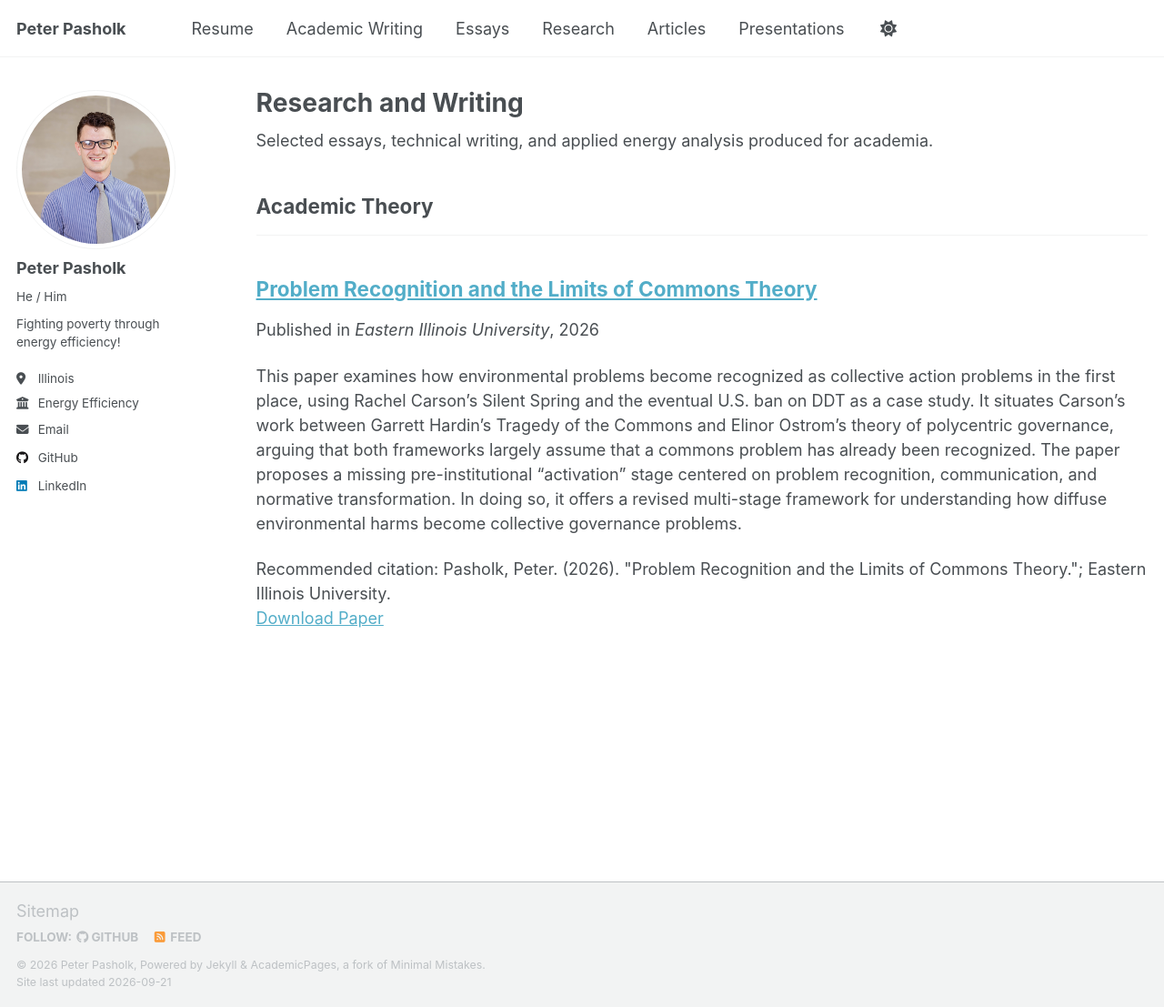
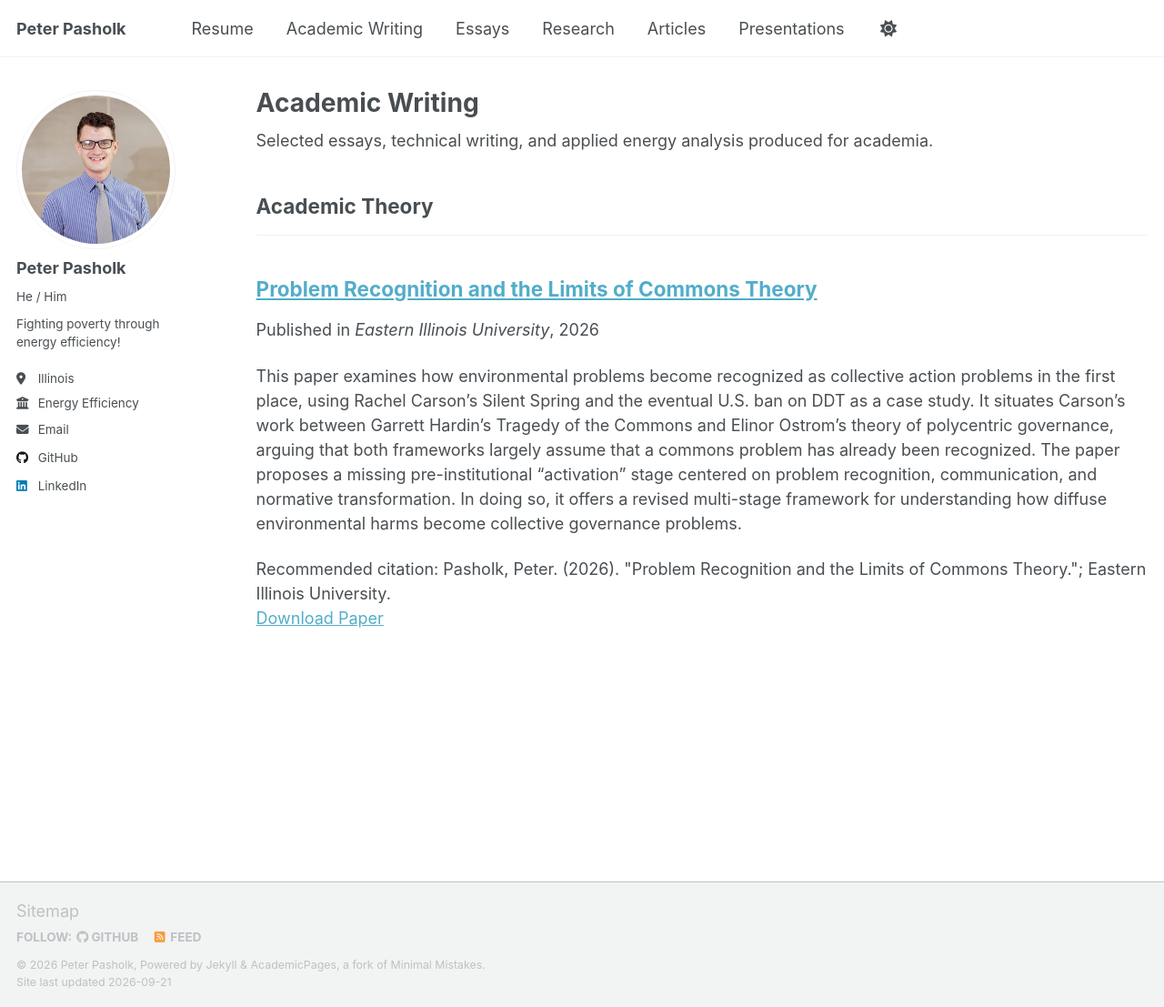
Before and after one commit to ppasholk/ppasholk.github.io, a Jekyll site: the page built from _pages/publications.html, in a window 1280 px wide and 1107 px high. Shown: the whole window at 91% size. Built offline with Jekyll 4.4.1, drawn with Linux system fonts in a browser that asks for light colours; a script that is not in the unit is left out.

Commit message:
Rename title from 'Research and Writing' to 'Academic Writing'

```diff
--- a/_pages/publications.html
+++ b/_pages/publications.html
@@ -1,6 +1,6 @@
 ---
 layout: archive
-title: "Research and Writing"
+title: "Academic Writing"
 permalink: /publications/
 author_profile: true
 ---
```
